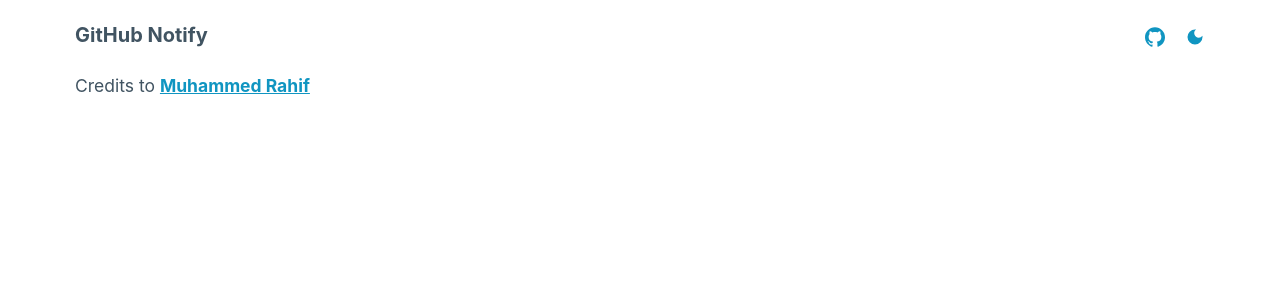
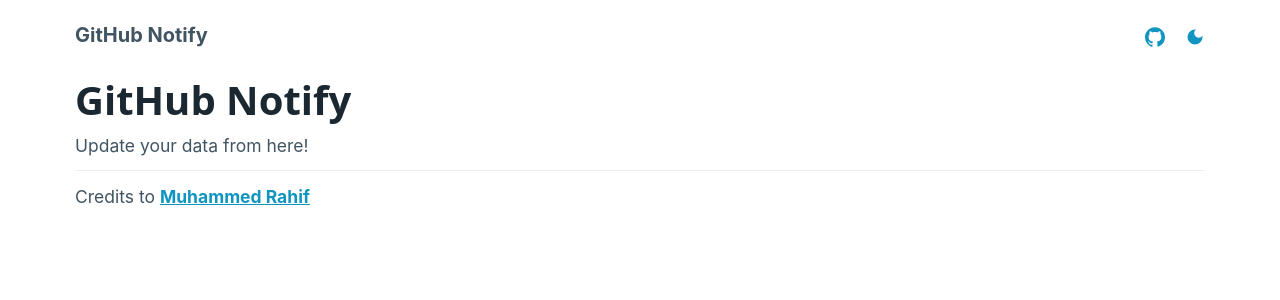
Before and after one commit to Muhammed-Rahif/GH-Notify, a React (Create React App) app in the folder src/client/: page /update-user in a window 1280 px wide. Shown: the top 300 px of the page. Built offline with nearby package versions, Linux system fonts and the light colour scheme.

Commit message:
Created : '/update-user' page in client

```diff
--- a/src/client/src/App.tsx
+++ b/src/client/src/App.tsx
@@ -5,6 +5,7 @@
 import { BrowserRouter, Route, Routes } from "react-router-dom";
 import Home from "./pages/Home";
 import Register from "./pages/Register";
+import UpdateUser from "./pages/UpdateUser";
 
 function App() {
     return (
@@ -14,6 +15,7 @@
                 <Routes>
                     <Route path="/" element={<Home />} />
                     <Route path="/register" element={<Register />} />
+                    <Route path="/update-user" element={<UpdateUser />} />
                 </Routes>
             </BrowserRouter>
             <Footer />
--- /dev/null
+++ b/src/client/src/components/UpdateUserContent/UpdateUserContent.tsx
@@ -0,0 +1,7 @@
+import React from "react";
+
+function UpdateUserContent() {
+    return <div></div>;
+}
+
+export default UpdateUserContent;
--- /dev/null
+++ b/src/client/src/pages/UpdateUser.tsx
@@ -0,0 +1,18 @@
+import React from "react";
+import UpdateUserContent from "../components/UpdateUserContent/UpdateUserContent";
+
+function UpdateUser() {
+    return (
+        <div>
+            {/* Header section */}
+            <header>
+                <h1 className="mb-0">GitHub Notify</h1>
+                <small>Update your data from here!</small>
+            </header>
+            <hr />
+            <UpdateUserContent />
+        </div>
+    );
+}
+
+export default UpdateUser;
```
